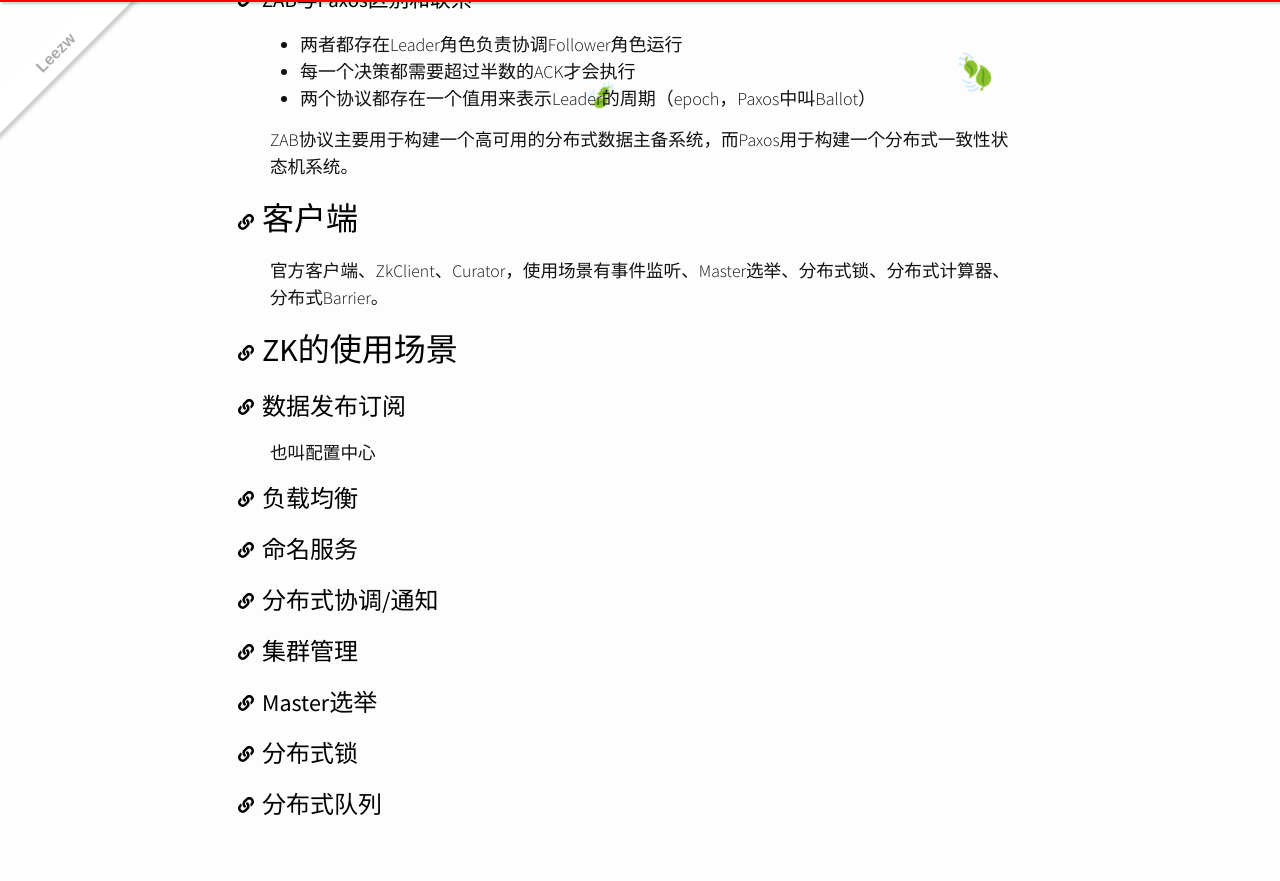
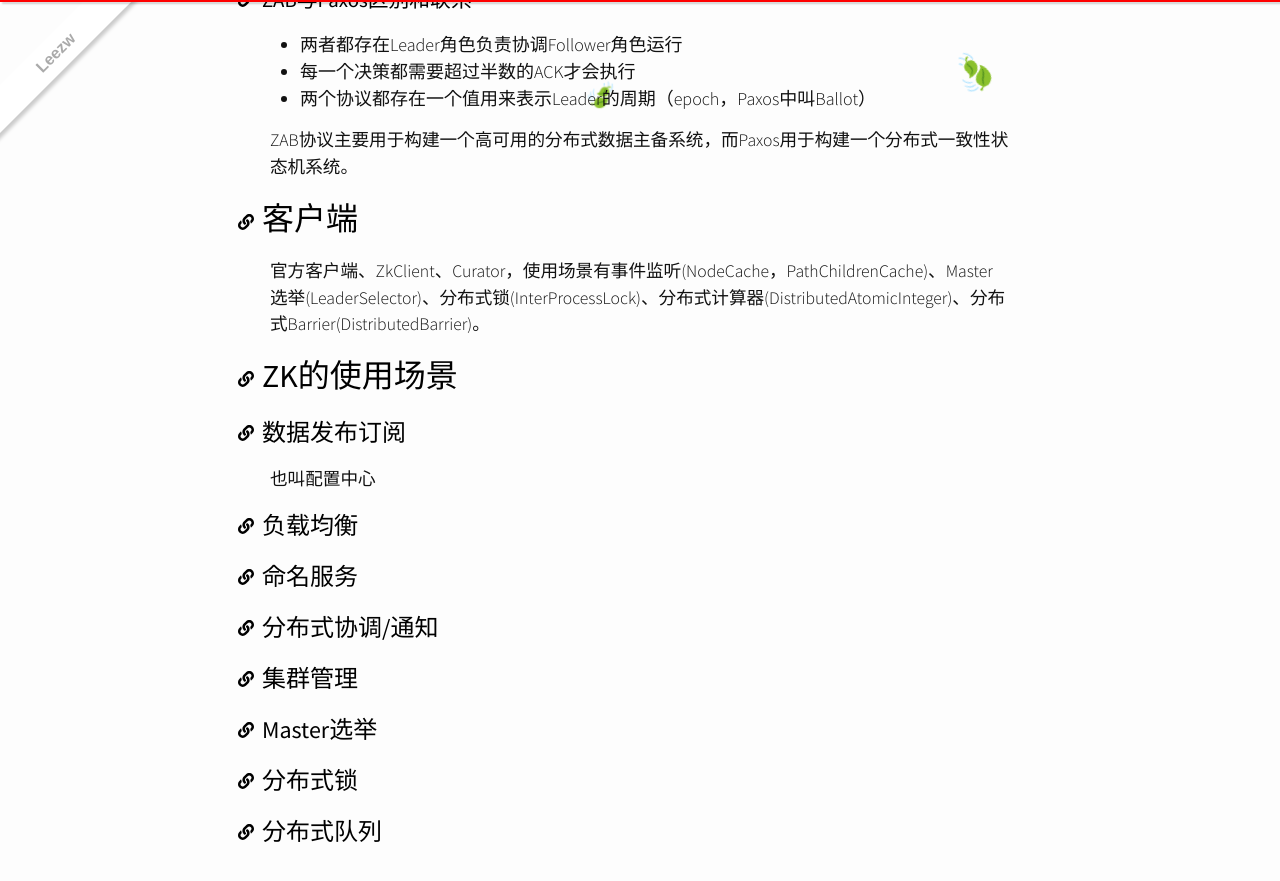
Before and after one commit to quantum-li/quantum-li.github.io, a Jekyll site: the page built from _posts/2020-05-08-from-paxos-to-zookeeper.md, in a window 1280 px wide and 900 px high, scrolled down 10958 px. Shown: the top 881 px of the window. Built offline with Jekyll 4.4.1, drawn with Linux system fonts in a browser that asks for light colours; nearby versions of some CDN libraries; comment, search, counter and statistics services are not loaded.

Commit message:
2020-05-18 13:08:57

```diff
--- a/_posts/2020-05-08-from-paxos-to-zookeeper.md
+++ b/_posts/2020-05-08-from-paxos-to-zookeeper.md
@@ -385,7 +385,7 @@ ZAB协议主要用于构建一个高可用的分布式数据主备系统，而Pa
 
 # 客户端
 
-官方客户端、ZkClient、Curator，使用场景有事件监听、Master选举、分布式锁、分布式计算器、分布式Barrier。
+官方客户端、ZkClient、Curator，使用场景有事件监听(NodeCache，PathChildrenCache)、Master选举(LeaderSelector)、分布式锁(InterProcessLock)、分布式计算器(DistributedAtomicInteger)、分布式Barrier(DistributedBarrier)。
 
 # ZK的使用场景
 
```
